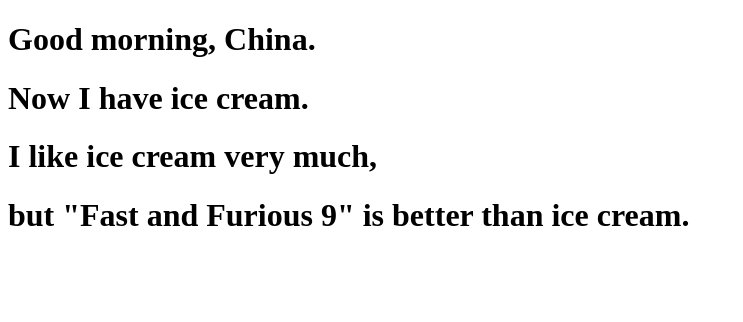
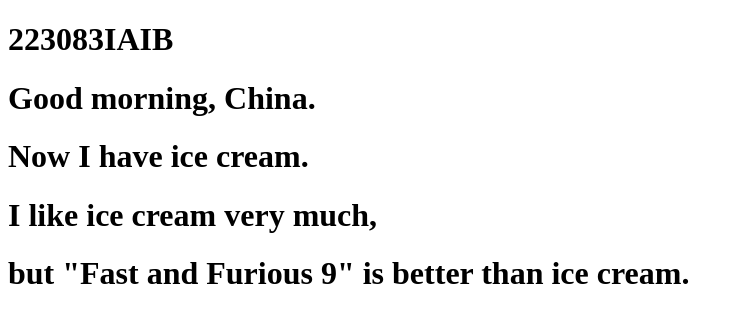
Before and after one commit to KevinJoe3/KevinJoe3.github.io, a plain HTML site: page index.html in a window 1280 px wide. Shown: the whole page, without its empty margins (0-743 px from the left). Drawn offline with Linux system fonts and the light colour scheme.

Commit message:
Update index.html

```diff
--- a/index.html
+++ b/index.html
@@ -2,9 +2,10 @@
 <html>
 <head lang="en">
 <meta charset="UTF-8">
-<title>223083IAIB</title>
+<title>Bing chilling</title>
 </head>
 <body>
+<h1>223083IAIB</h1>
 <h1>Good morning, China.</h1>
 <h1>Now I have ice cream.</h1>
 <h1>I like ice cream very much,</h1>
```
